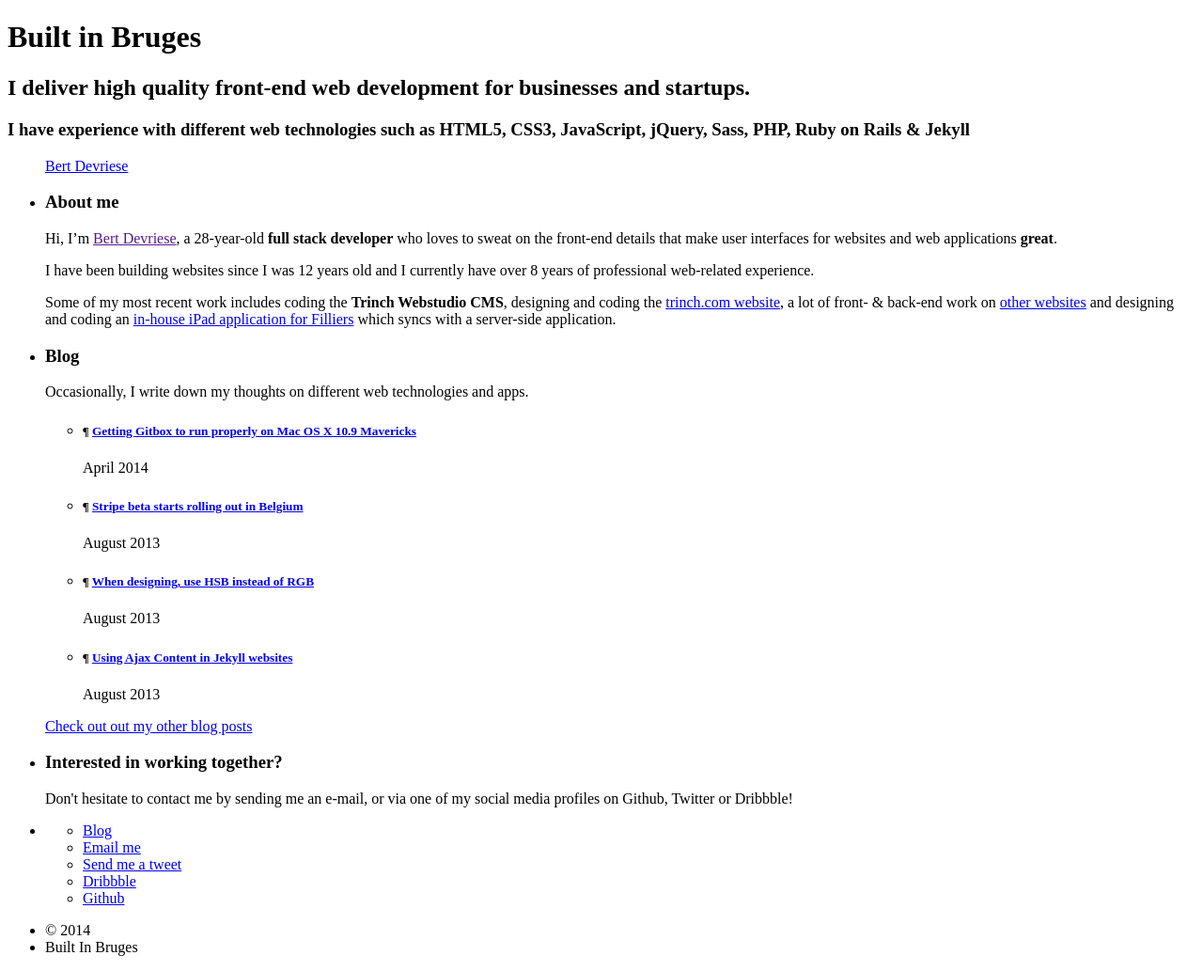
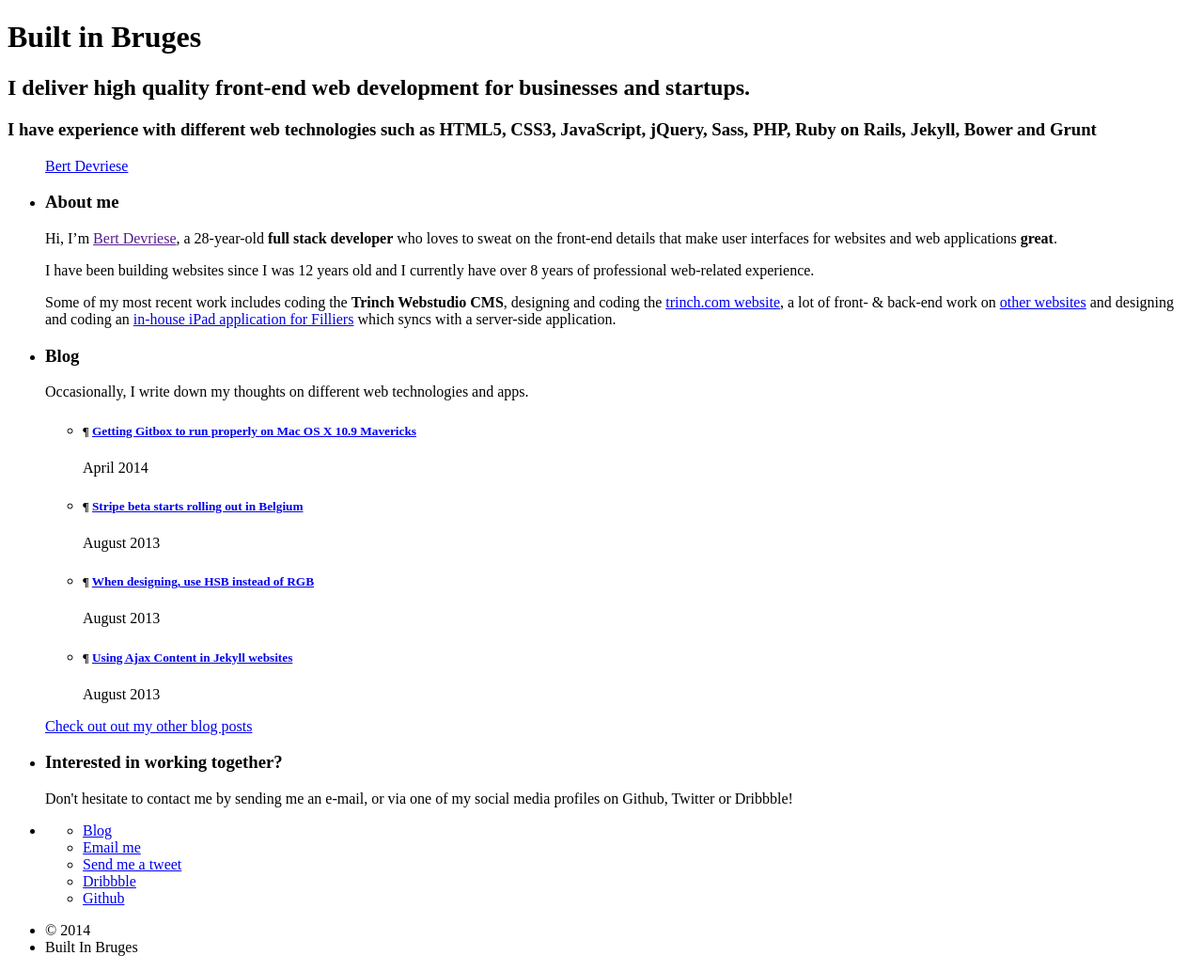
Before and after one commit to builtinbruges/builtinbruges.com, a Jekyll site: the page built from index.html, in a window 1280 px wide. Shown: the part 208-1241 px from the top of the page at 94% size. Built offline with Jekyll 4.4.1, drawn with Linux system fonts in a browser that asks for light colours; nearby versions of some CDN libraries; Markdown is read by kramdown in place of the engine named in the settings.

Commit message:
Added Bower & Grunt to my "experience list"

```diff
--- a/index.html
+++ b/index.html
@@ -14,7 +14,7 @@ nav-weight: 1
 <div class="wrapper">
 	<h1 class="no-js">Built in Bruges</h1>
 	<h2>I deliver high quality <strong>front-end web development</strong> for businesses and startups.</h2>
-	<h3>I have experience with different web technologies such as HTML5, CSS3, JavaScript, jQuery, Sass, PHP, Ruby on Rails &amp; Jekyll</h3>
+	<h3>I have experience with different web technologies such as HTML5, CSS3, JavaScript, jQuery, Sass, PHP, Ruby on Rails, Jekyll, Bower and Grunt</h3>
 
 	<div class="mini-me">
 		<a href="mailto:hello@builtinbruges.com" onclick="_gaq.push(['_trackEvent', 'social', 'email-mini-me', 'compose']);"><figure>Bert Devriese</figure></a>
```
